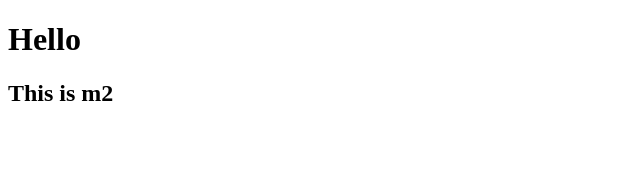
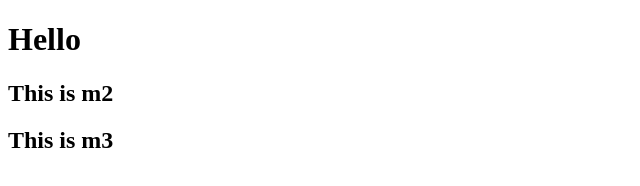
Before and after one commit to arunmclaysys/gitdummies01, a plain HTML site: page index.html in a window 1280 px wide. Shown: the whole page, without its empty margins (0-640 px from the left). Drawn offline with Linux system fonts and the light colour scheme.

Commit message:
m3 added

```diff
--- a/index.html
+++ b/index.html
@@ -8,5 +8,6 @@
 <body>
     <h1>Hello</h1>
     <h2>This is m2</h2>
+    <h2>This is m3</h2>
 </body>
 </html>
```
